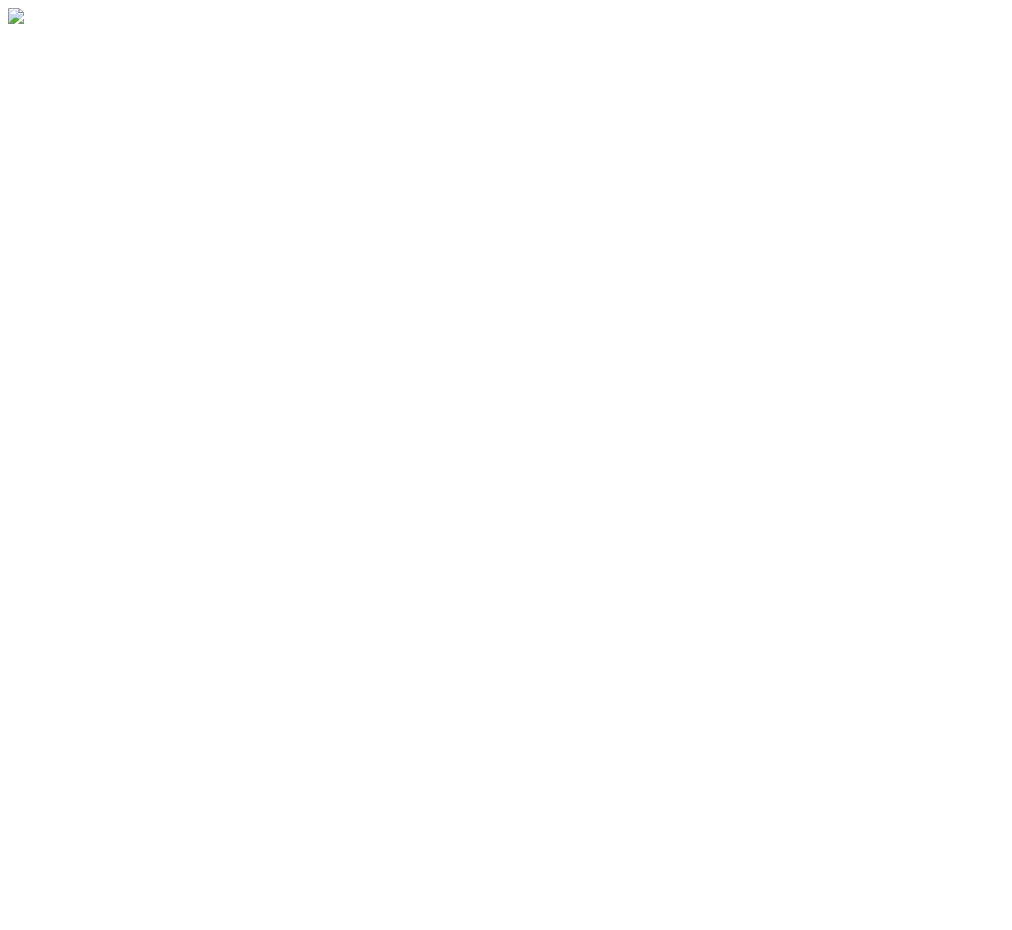
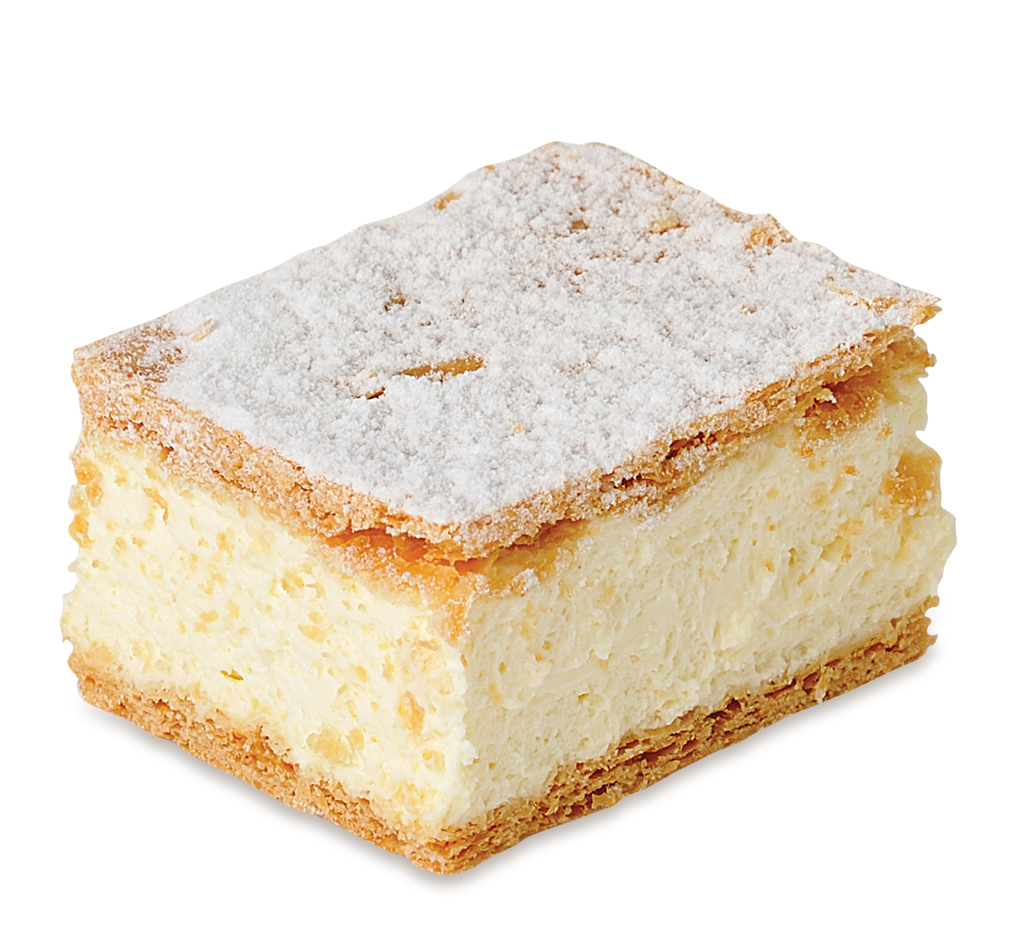
Before and after one commit to KZacharski/2137.ovh, a plain HTML site: page index.html in a window 1280 px wide. Shown: the whole page, without its empty margins (0-1012 px from the left). Before the commit the page ends 800 px from the top, so only its background shows below. Drawn offline with Linux system fonts and the light colour scheme.

Commit message:
Update index.html

```diff
--- a/index.html
+++ b/index.html
@@ -1 +1 @@
-<img src="./kremowka.png">
+<img src="./kremowka-2.jpg">
```
